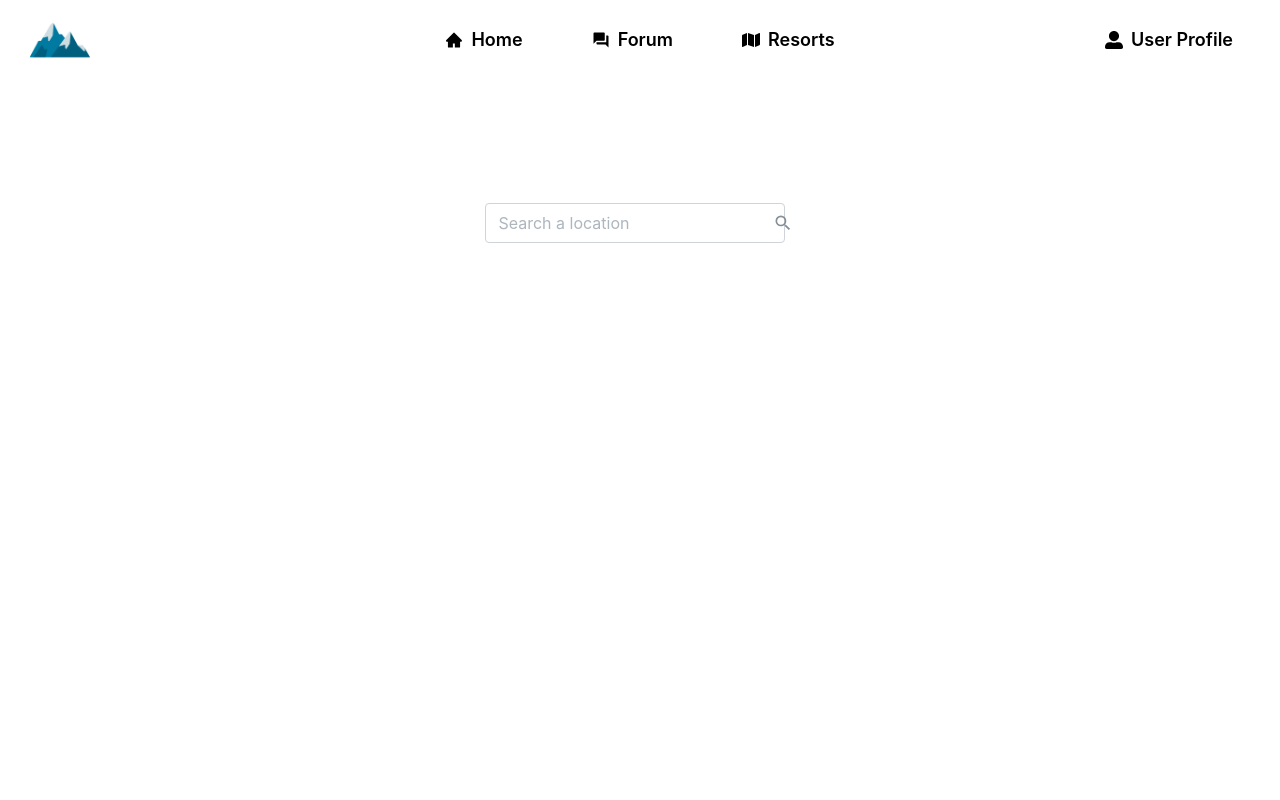
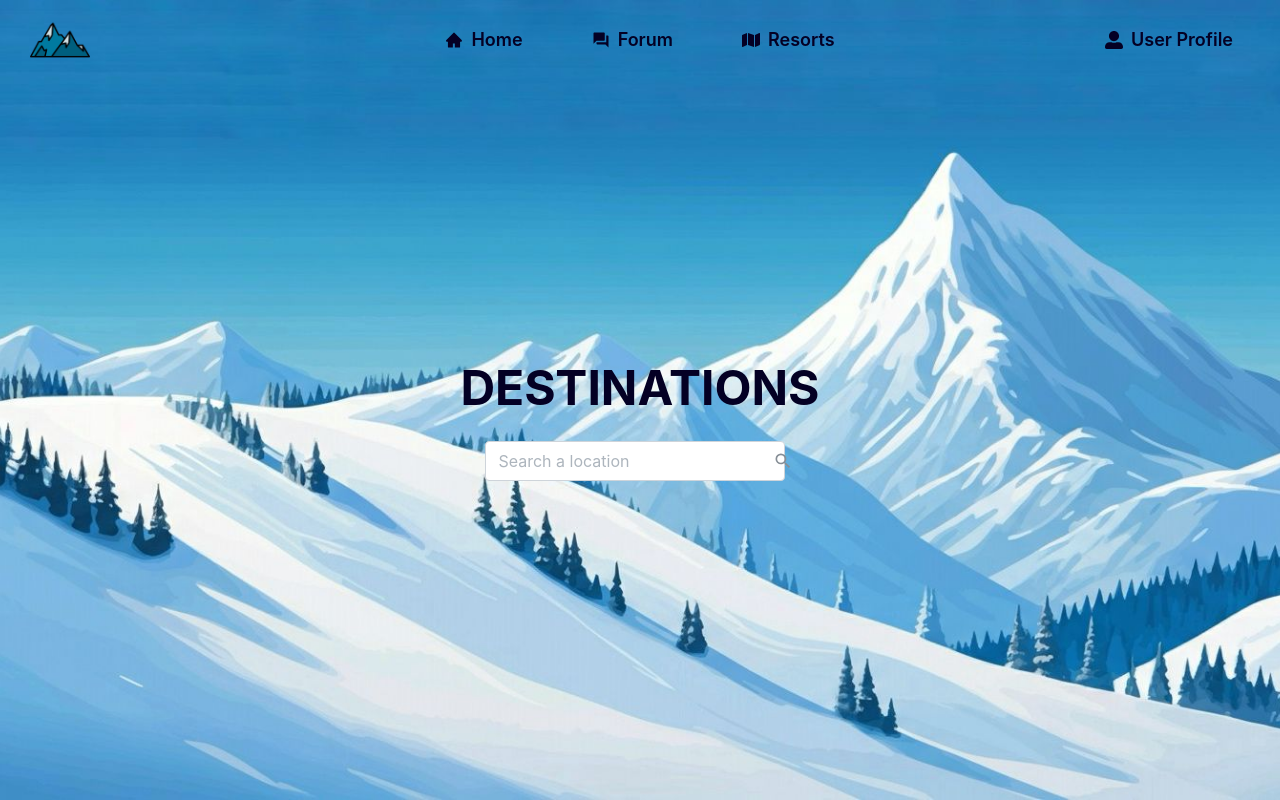
Before and after one commit to ABuzenchi/MySkiApp, a React (Vite) app in the folder client/: page / in a window 1280 px wide. Built offline with nearby package versions, Linux system fonts and the light colour scheme.

Commit message:
Changed home design again

```diff
--- a/client/src/components/header/header.tsx
+++ b/client/src/components/header/header.tsx
@@ -1,6 +1,6 @@
 import { useState } from "react";
 import classes from "./header.module.css";
-import alpineSkiingLight from "../../assets/mountain.png";
+import alpineSkiingLight from "../../assets/mountainDark.png";
 import { Button, Image } from "@mantine/core";
 import { AiFillHome, AiOutlineMenu, AiOutlineClose } from "react-icons/ai";
 import { MdForum } from "react-icons/md";
@@ -23,12 +23,12 @@ const Header = () => {
       {/* Meniu - Centru */}
       {!isMobile ? (
         <div className={classes.centerSection}>
-          <Button variant="transparent" color="black" component="a" href="/" size="lg">
+          <Button variant="transparent" color="#040024" component="a" href="/" size="lg">
             <AiFillHome />
             <span className={classes.buttonText}>Home</span>
           </Button>
 
-          <Button variant="transparent" color="black" component="a" href="/forum" size="lg">
+          <Button variant="transparent" color="#040024" component="a" href="/forum" size="lg">
             <MdForum />
             <span className={classes.buttonText}>Forum</span>
           </Button>
@@ -43,12 +43,12 @@ const Header = () => {
 
           {menuOpen && (
             <div className={classes.mobileMenu}>
-              <Button variant="transparent" color="black" component="a" href="/" size="lg">
+              <Button variant="transparent" color="#040024" component="a" href="/" size="lg">
                 <AiFillHome />
                 <span className={classes.buttonText}>Home</span>
               </Button>
 
-              <Button variant="transparent" color="black" component="a" href="/forum" size="lg">
+              <Button variant="transparent" color="#040024" component="a" href="/forum" size="lg">
                 <MdForum />
                 <span className={classes.buttonText}>Forum</span>
               </Button>
--- a/client/src/components/resortsOptions/resortsOptions.tsx
+++ b/client/src/components/resortsOptions/resortsOptions.tsx
@@ -11,7 +11,7 @@ const ResortsOptions = () => {
       closeDelay={400}
     >
       <Menu.Target>
-        <Button variant="transparent" color="black" size="lg">
+        <Button variant="transparent" color="#040024" size="lg">
           <FaMap />
           <span className={classes.buttonText}>Resorts</span>
         </Button>
--- a/client/src/components/user-profile/user-profile.tsx
+++ b/client/src/components/user-profile/user-profile.tsx
@@ -82,7 +82,7 @@ const UserProfile = () => {
         </div>
       </Drawer>
 
-      <Button variant="transparent" color="black"  onClick={open} size="lg">
+      <Button variant="transparent" color="#040024"  onClick={open} size="lg">
         <FaUserAlt></FaUserAlt>
         <span className={classes.buttonText}>User Profile</span>
       </Button>
--- a/client/src/pages/home/home.module.css
+++ b/client/src/pages/home/home.module.css
@@ -1,9 +1,9 @@
-/* .pageBackground {
+.pageBackground {
   position: absolute;
   top: 0;
   left: 0;
   right: 0;
-  background-image: url("../../assets/home-firts-photo.jpeg");
+  background-image: url("../../assets/background.jpg");
   background-size: cover;
   background-position: center;
   background-repeat: no-repeat;
@@ -11,7 +11,7 @@
   width: 100%;
   padding: 0px;
   z-index: -1;
-} */
+}
 
 .centerContainer {
   display: flex;
@@ -26,7 +26,7 @@
 }
 
 .headerTitle {
-  color: white;
+  color: #040024;
   font-size: 3rem;
   margin-bottom: 1rem;
 }
```
Also changed, not shown: client/src/assets/background.jpg (added), client/src/assets/mountainDark.png (added).
